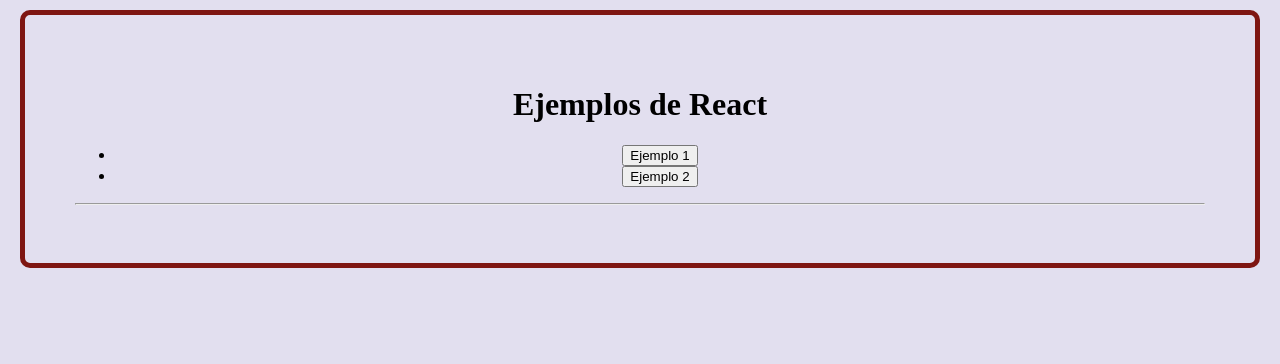
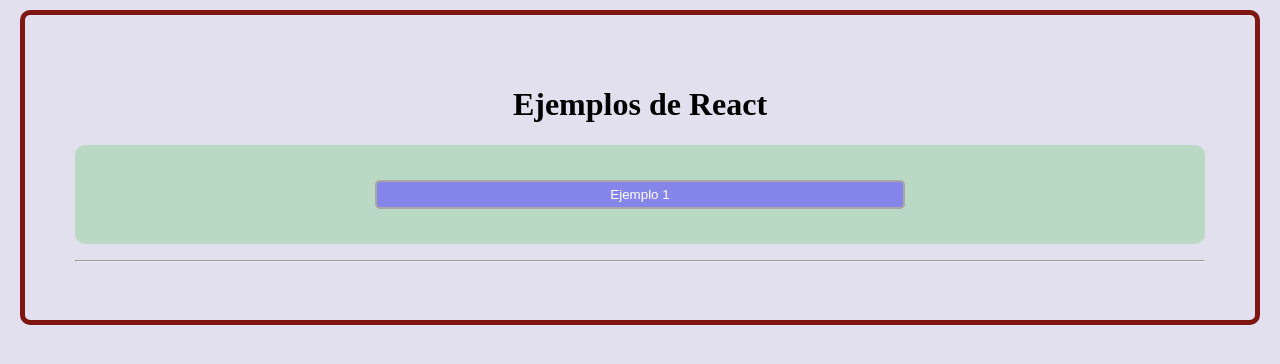
Before and after one commit to DanielGuzmanV/React-Js-Fundamentos, a React (Vite) app: page /mainEjemplo in a window 1280 px wide. Shown: the top 364 px of the page. Built offline with nearby package versions, Linux system fonts and the light colour scheme.

Commit message:
estilos creados y agregados al main de ejemplos

```diff
--- /dev/null
+++ b/src/pages/ejemplos/MainEjemplo.module.css
@@ -0,0 +1,25 @@
+.valueList {
+  background-color: rgb(186, 217, 197);
+  border-radius: 10px;
+  padding: 20px;
+  list-style-type:  none;
+}
+
+.valueItem {
+  margin: 15px;
+}
+
+.valueBtn {
+  background-color: #8686ea;
+  color: white;
+  padding: 5px;
+  min-width: 50%;
+  border-radius: 5px;
+  border: 2px solid #aca6a6;
+  cursor: pointer;
+}
+
+.valueBtn:hover {
+  transform: scale(1.02);
+  background-color: #6462ec;
+}
--- a/src/pages/ejemplos/MainEjemplos.jsx
+++ b/src/pages/ejemplos/MainEjemplos.jsx
@@ -1,4 +1,5 @@
 import { useNavigate } from "react-router-dom"
+import styles from '../ejemplos/MainEjemplo.module.css';
 
 function MainEjemplos() {
   const routesNav = useNavigate();
@@ -11,17 +12,13 @@
 
       <h1 onClick={() => handleRoutes('/')}>Ejemplos de React</h1>
 
-      <ul>
-        <li>
-          <button onClick={() => handleRoutes('/ejemplo1')}>
+      <ul className={styles.valueList}>
+        <li className={styles.valueItem}>
+          <button className={styles.valueBtn} onClick={() => handleRoutes('/ejemplo1')}>
             Ejemplo 1
           </button>
         </li>
-        <li>
-          <button>
-            Ejemplo 2
-          </button>
-        </li>
+
       </ul>
     </div>
   )
```
